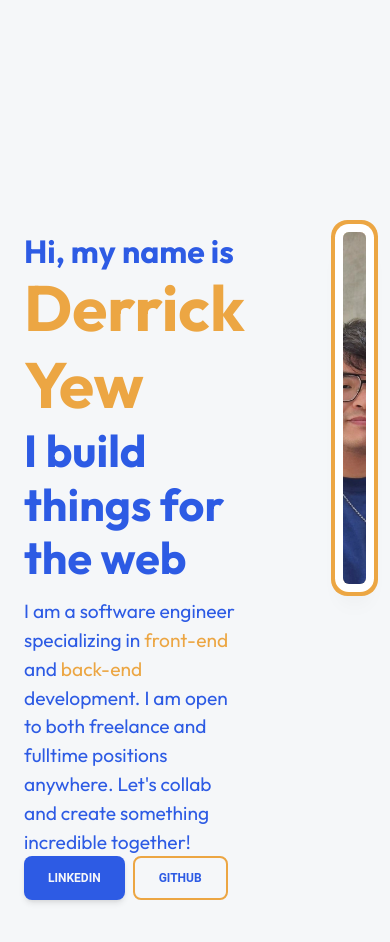
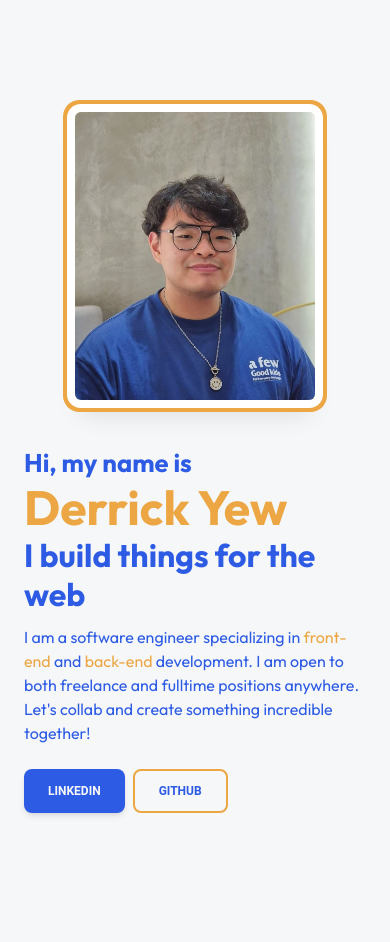
Before and after one commit to DerrickYewBytes/DerrickYewBytes.github.io, a React (Vite) app: page / in a window 390 px wide. Shown: the top 942 px of the page. Built offline with nearby package versions, Linux system fonts and the light colour scheme.

Commit message:
added mobile first design to hero page

```diff
--- a/package.json
+++ b/package.json
@@ -34,7 +34,6 @@
     "postcss-css-variables": "^0.19.0",
     "postcss-import": "^16.1.0",
     "postcss-nested": "^6.2.0",
-    "postcss-preset-env": "^10.0.0",
     "prettier": "3.3.3",
     "tailwindcss": "^3.4.9",
     "typescript": "^5.2.2",
--- a/postcss.config.cjs
+++ b/postcss.config.cjs
@@ -1,6 +1,6 @@
 module.exports = {
-    plugins: {
-      tailwindcss: {},
-      autoprefixer: {},
-    }
+  plugins: {
+    tailwindcss: {},
+    autoprefixer: {},
   }
+}
--- a/src/App.tsx
+++ b/src/App.tsx
@@ -20,7 +20,7 @@ function App() {
               : "small"
         }
       >
-        <Hero />
+        <Hero screenSize={windowDimension} />
         {/* <About />
       <Experience />
       <ContactMe /> */}
--- a/src/constants/links.ts
+++ b/src/constants/links.ts
@@ -1,2 +1,2 @@
-export const VITE_LINKEDIN_URL = "https://www.linkedin.com/in/derrick-yewcm/";
-export const VITE_GITHUB_URL = "https://github.com/yewcm123";
+export const LINKEDIN_URL = "https://www.linkedin.com/in/derrick-yewcm/";
+export const GITHUB_URL = "https://github.com/yewcm123";
--- a/src/pages/Hero.tsx
+++ b/src/pages/Hero.tsx
@@ -1,14 +1,38 @@
 import MyPhoto from "../assets/my-photo.jpg";
 import { Button } from "@material-tailwind/react";
-type Props = {};
+import { GITHUB_URL, LINKEDIN_URL } from "../constants/links";
+
+type Props = { screenSize: "large" | "medium" | "small" };
 
 const Hero = (props: Props) => {
   return (
     <>
+      {props.screenSize === "large" ? (
+        <>
           <div id="hero">
-        <div className="left-section">
-          <div className="flex flex-col justify-between h-full">
-            <section className="flex flex-col gap-3">
+            <HeroSection />
+            <PhotoSection />
+          </div>
+        </>
+      ) : props.screenSize === "medium" || props.screenSize === "small" ? (
+        <>
+          <div id="hero">
+            <PhotoSection />
+            <HeroSection />
+          </div>
+        </>
+      ) : null}
+    </>
+  );
+};
+
+const HeroSection = () => {
+  function handleClick(link: string) {
+    window.open(link, "_blank");
+  }
+  return (
+    <section className="greet-section">
+      <div className="greet-header">
         <div>
           <h3>Hi, my name is</h3>
           <h1>Derrick Yew</h1>
@@ -18,32 +42,41 @@ const Hero = (props: Props) => {
           <h4>
             I am a software engineer specializing in{" "}
             <span className="hightlight-text">front-end</span> and{" "}
-                  <span className="hightlight-text">back-end</span> development.
-                  I am open to both freelance and fulltime positions anywhere.
-                  Let's collab and create something incredible together!
+            <span className="hightlight-text">back-end</span> development. I am
+            open to both freelance and fulltime positions anywhere. Let's collab
+            and create something incredible together!
           </h4>
         </div>
-            </section>
-            <section>
-              <div className="flex gap-2">
-                <Button variant="filled" className="bg-blue-deep">
+      </div>
+      <div className="greet-buttons">
+        <Button
+          variant="filled"
+          ripple
+          className="bg-blue-deep"
+          onClick={() => {
+            handleClick(LINKEDIN_URL);
+          }}
+        >
           Linkedin
         </Button>
         <Button
           variant="outlined"
+          ripple
           className="border-2 border-sands-dark text-blue-deep"
+          onClick={() => handleClick(GITHUB_URL)}
         >
           Github
         </Button>
       </div>
     </section>
-          </div>
-        </div>
-        <div className="right-section basis-1/2">
-          <img id="my-photo" src={MyPhoto}/>
-        </div>
-      </div>
-    </>
+  );
+};
+
+const PhotoSection = () => {
+  return (
+    <section className="photo-section">
+      <img id="my-photo" src={MyPhoto} />
+    </section>
   );
 };
 
--- a/src/styles/index.css
+++ b/src/styles/index.css
@@ -54,7 +54,7 @@ hr {
   --light-blue: #6f87cf;
   --dark-sand: #eca643;
   --light-sand: #fbddb4;
-  --baby-powder: #F5F7F9;
+  --baby-powder: #f5f7f9;
 
   background-color: var(--baby-powder);
 }
@@ -64,7 +64,7 @@ hr {
     margin: auto 12rem;
   }
   &.medium {
-    margin: auto 4rem;
+    margin: auto 8rem;
   }
   &.small {
     margin: auto 1.5rem;
@@ -77,11 +77,50 @@ hr {
 }
 
 #hero {
-  display: flex;
+  @apply flex flex-col lg:flex-row;
+  gap: 3rem;
+  margin-top: 7rem;
+
+  @media (min-width: 1268px) {
     gap: 6rem;
     margin-top: 14.5rem;
-  .left-section {
-    @apply flex flex-col justify-between;
+  }
+
+  .greet-section {
+    @apply flex flex-col justify-between h-full;
+    h3 {
+      font-size: 1.6rem;
+      font-weight: bold;
+      color: var(--dark-blue);
+      line-height: 1.2;
+    }
+    h1 {
+      font-size: 3rem;
+      font-weight: bold;
+      color: var(--dark-sand);
+      line-height: 1.2;
+    }
+    h2 {
+      font-size: 2rem;
+      font-weight: bold;
+      color: var(--dark-blue);
+      line-height: 1.2;
+    }
+    h4 {
+      font-size: 1rem;
+      font-weight: 400;
+      color: var(--dark-blue);
+    }
+
+    .greet-header {
+      @apply flex flex-col gap-3;
+    }
+
+    .greet-buttons {
+      @apply flex gap-2 mt-6;
+    }
+
+    @media (min-width: 1268px) {
       h3 {
         font-size: 2rem;
         font-weight: bold;
@@ -93,7 +132,6 @@ hr {
         font-weight: bold;
         color: var(--dark-sand);
         line-height: 1.2;
-
       }
       h2 {
         font-size: 2.8rem;
@@ -107,10 +145,20 @@ hr {
         color: var(--dark-blue);
       }
     }
-  .right-section {
+  }
+  .photo-section {
+    @apply w-full flex justify-center;
     #my-photo {
-      @apply object-cover rounded-md shadow-xl ring-4 ring-offset-8 ring-sands-dark;
-      height:22rem;
+      @apply flex justify-center object-cover rounded-md shadow-xl ring-4 ring-offset-8 ring-sands-dark;
+      height: 18rem;
+      min-width: 15rem;
+    }
+
+    @media (min-width: 1268px) {
+      #my-photo {
+        @apply flex-none;
+        height: 22rem;
       }
     }
   }
+}
--- a/src/util/useWindowDimensions.ts
+++ b/src/util/useWindowDimensions.ts
@@ -6,7 +6,7 @@ function getWindowDimensions(): 'small' | 'medium' | 'large' {
     if (width < 768) {
         return 'small';
     }
-    if (width < 1024) {
+    if (width < 1268) {
         return 'medium';
     }
     return 'large';
--- a/tailwind.config.js
+++ b/tailwind.config.js
@@ -4,6 +4,10 @@ const withMt = require("@material-tailwind/react/utils/withMT");
 export default withMt({
   content: ["./index.html", "./src/**/*.{js,ts,jsx,tsx}"],
   theme: {
+    screens: {
+      'md': '768px',
+      'lg': '1268px'
+    },
     extend: {
       colors: {
         blue: {
```
Also changed, not shown: src/styles/output.css (+1 -1 lines), 1 other file (tests, documents, lock files or other folders). Lines whose indentation alone changed are shown as unchanged.
